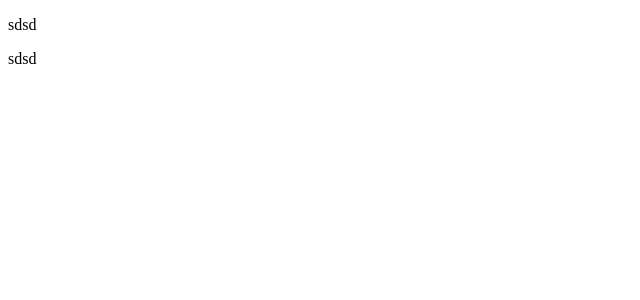
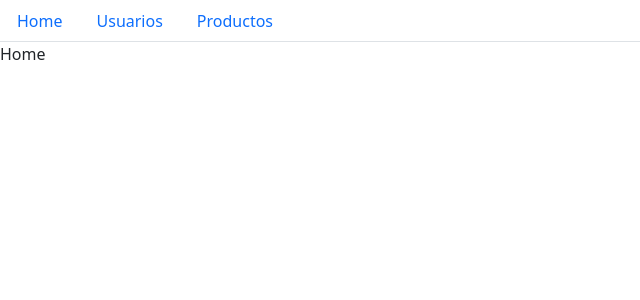
Before and after one commit to rodristoch/grupo_8_Dashboard-React, a React (Vite) app in the folder dashboard/: page / in a window 1280 px wide. Shown: the top 300 px of the page, without its empty margins (0-640 px from the left). Built offline with nearby package versions, Linux system fonts and the light colour scheme.

Commit message:
Ruteo con tabs

```diff
--- a/dashboard/src/App.jsx
+++ b/dashboard/src/App.jsx
@@ -1,15 +1,19 @@
 import { useState } from 'react'
 import { Route, Routes, Link } from 'react-router-dom';
+
+
+import Navbar from './components/Navbar.jsx';
 import Home from './pages/home/Home.jsx';
 import Products from './pages/products/Products';
 import Users from './pages/users/Users'
+
 
 function App() {
 
 
   return (
     <>
-    <p>sdsd</p>
+    <Navbar />
       <Routes>
         <Route path="/" element={<Home />} />
         <Route path="/users" element={<Users />} />
--- a/dashboard/src/Components/Navbar.jsx
+++ b/dashboard/src/Components/Navbar.jsx
@@ -0,0 +1,21 @@
+import React from 'react';
+import { Nav } from 'react-bootstrap';
+import { Link } from 'react-router-dom';
+
+function Navbar() {
+  return (
+    <Nav variant="tabs" defaultActiveKey="/home">
+      <Nav.Item>
+        <Nav.Link as={Link} to="/">Home</Nav.Link>
+      </Nav.Item>
+      <Nav.Item>
+        <Nav.Link as={Link} to="/users">Usuarios</Nav.Link>
+      </Nav.Item>
+      <Nav.Item>
+        <Nav.Link as={Link} to="/products">Productos</Nav.Link>
+      </Nav.Item>
+    </Nav>
+  );
+}
+
+export default Navbar;
--- a/dashboard/src/main.jsx
+++ b/dashboard/src/main.jsx
@@ -2,6 +2,8 @@ import React from 'react'
 import ReactDOM from 'react-dom/client'
 import App from './App.jsx'
 //import './index.css'
+import 'bootstrap/dist/css/bootstrap.min.css';
+
 
 import { BrowserRouter as Router } from 'react-router-dom';
 
--- a/dashboard/src/pages/home/Home.jsx
+++ b/dashboard/src/pages/home/Home.jsx
@@ -2,7 +2,7 @@ import React from "react";
 
 const Home = () => (
     <>
-        <p>sdsd</p>
+        <p>Home</p>
     </>
 );
 
--- a/dashboard/src/pages/products/Products.jsx
+++ b/dashboard/src/pages/products/Products.jsx
@@ -2,7 +2,7 @@ import React from "react";
 
 const Products = () => (
     <>
-        <p>sdsd</p>
+        <p>Productos</p>
     </>
 );
 
```
